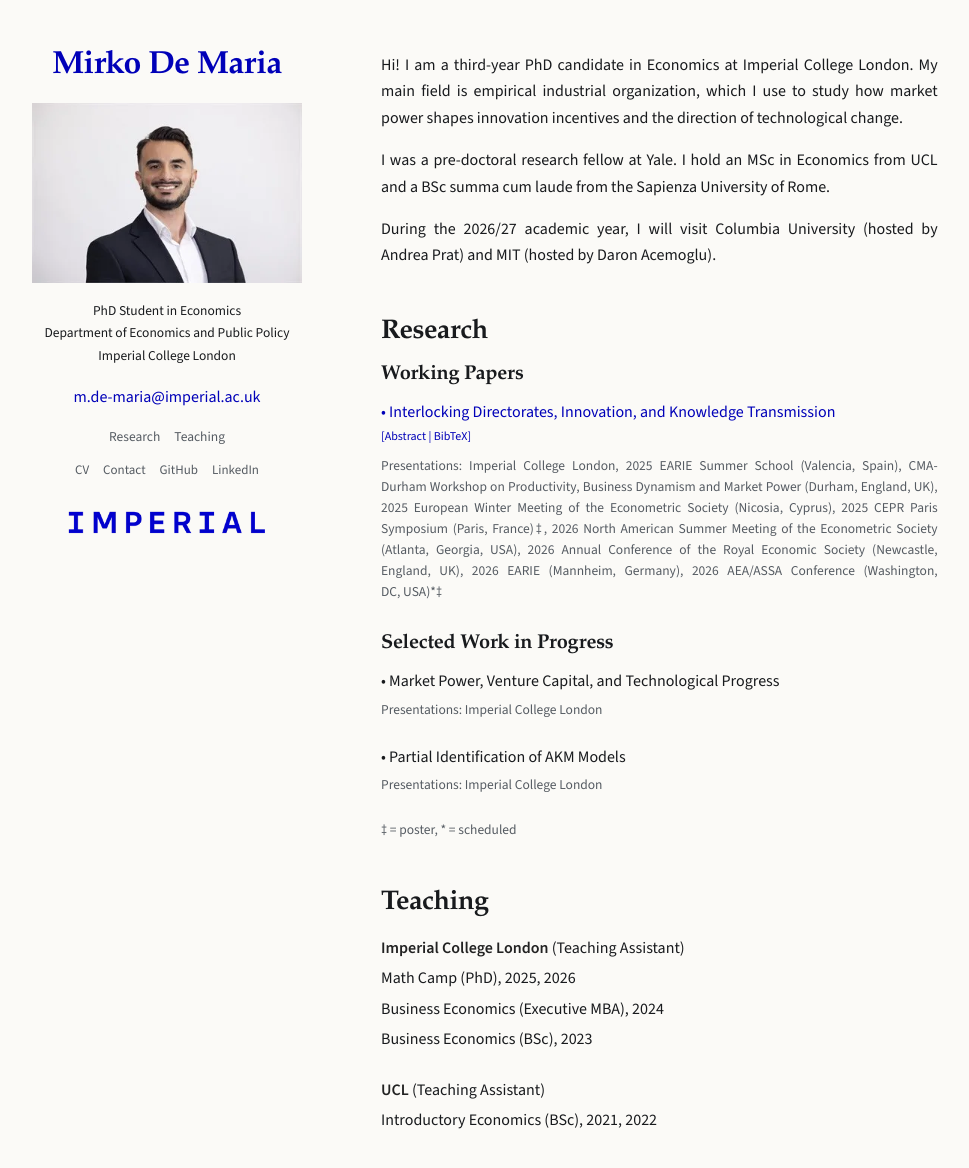
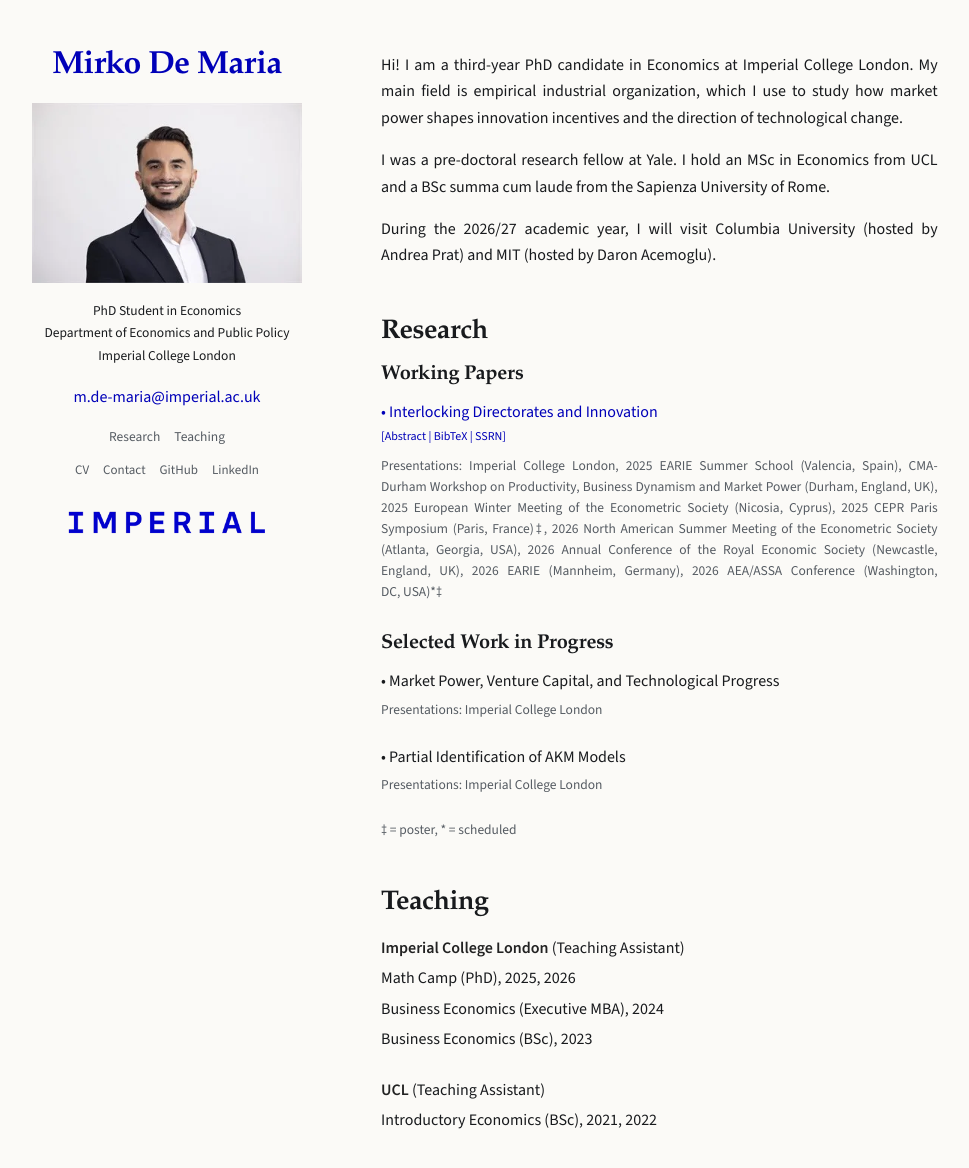
Before and after one commit to mirkodemaria/mirkodemaria.github.io, a Jekyll site: the page built from index.md, in a window 1280 px wide and 1301 px high. Shown: the top 1168 px of the window, without its empty margins (147-1116 px from the left). Built offline with Jekyll 4.4.1, drawn with Linux system fonts in a browser that asks for light colours; some web fonts are replaced; part of the change alters nothing that is shown.

Commit message:
Update paper links and add latest draft

```diff
--- a/index.md
+++ b/index.md
@@ -21,15 +21,15 @@ During the 2026/27 academic year, I will visit Columbia University (hosted by An
 
 ### Working Papers
 
-<p class="paper-title"><a href="https://papers.ssrn.com/sol3/papers.cfm?abstract_id=6693818">• Interlocking Directorates, Innovation, and Knowledge Transmission</a></p>
+<p class="paper-title"><a href="/papers/shared_directors_latest_draft.pdf">• Interlocking Directorates and Innovation</a></p>
 <div class="paper-actions" data-paper-actions>
   <div class="paper-action-buttons" role="group" aria-label="Paper details">
-    <span class="paper-action-separator" aria-hidden="true">[</span><button id="abstract-interlocking-button" type="button" class="paper-action-button" aria-expanded="false" aria-controls="abstract-interlocking">Abstract</button><span class="paper-action-separator" aria-hidden="true">&nbsp;|&nbsp;</span><button id="bibtex-interlocking-button" type="button" class="paper-action-button" aria-expanded="false" aria-controls="bibtex-interlocking">BibTeX</button><span class="paper-action-separator" aria-hidden="true">]</span>
+    <span class="paper-action-separator" aria-hidden="true">[</span><button id="abstract-interlocking-button" type="button" class="paper-action-button" aria-expanded="false" aria-controls="abstract-interlocking">Abstract</button><span class="paper-action-separator" aria-hidden="true">&nbsp;|&nbsp;</span><button id="bibtex-interlocking-button" type="button" class="paper-action-button" aria-expanded="false" aria-controls="bibtex-interlocking">BibTeX</button><span class="paper-action-separator" aria-hidden="true">&nbsp;|&nbsp;</span><a class="paper-action-button" href="https://papers.ssrn.com/sol3/papers.cfm?abstract_id=6693818" target="_blank" rel="noopener noreferrer">SSRN</a><span class="paper-action-separator" aria-hidden="true">]</span>
   </div>
 
   <div id="abstract-interlocking" class="paper-action-panel abstract-panel" aria-labelledby="abstract-interlocking-button" hidden>
     <p class="paper-abstract">
-    This paper quantifies how shared board members at competing companies affect innovation. To account for persistent differences in board member ability, I introduce AKM-estimated board member fixed effects as controls in the analysis of interlocks and innovation, using the connectedness of the board member–firm network to separate board member heterogeneity from firm heterogeneity. I show that board interlocks are associated with higher innovative output, which is matched by a parallel increase in cross-citations between the two interlocked partners. However, I provide suggestive evidence that these innovation dynamics are more consistent with strategic patenting or patent monitoring rather than genuine technological learning as the dominant mechanism. This is because the composition of those cross-citations does not tilt toward newly reached partner patents, newly reached technology classes, or technologically close inventions. Rather, the stronger responses are concentrated in citations to partner patents that are older, more prominent, and not technologically proximate to the citing patent.
+    This paper quantifies how shared board members at competing companies affect innovation. To account for persistent differences in board member ability, I introduce a new empirical strategy that relies on using estimated board member fixed effects from the AKM model as control variables in a second stage. I show that board interlocks are associated with higher innovative output, which is matched by a parallel increase in cross citations between the two interlocked partners. However, this increase in patent counts is concentrated in continuation patents, which are associated with strategic patenting motives. Furthermore, the cross citations go increasingly towards partner patents that are older, more prominent, and not technologically proximate to the citing patent. Therefore, while board interlocks do increase patents, this paper points to strategic patenting behavior being the dominant mechanism as opposed to technological learning.
     </p>
   </div>
 
```
Also changed, not shown: 1 other file.
